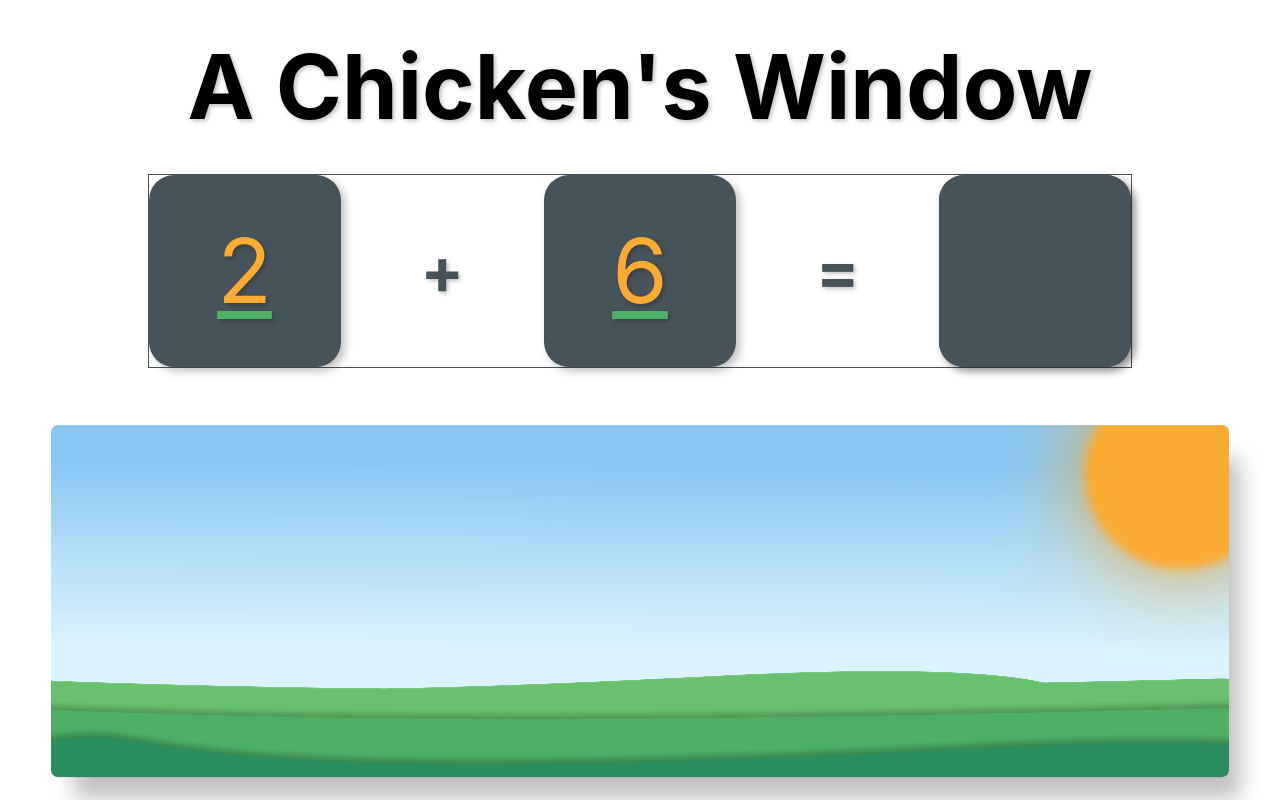
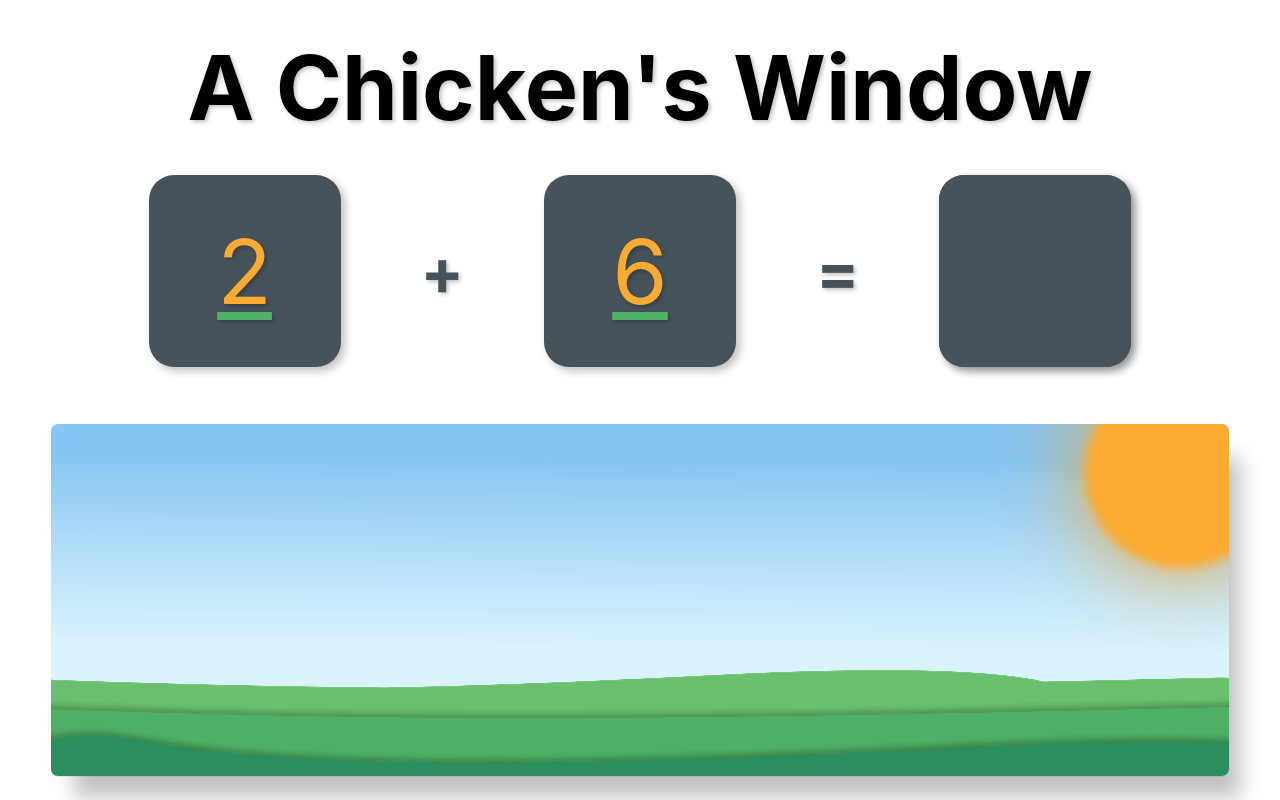
Before and after one commit to andrewvallejo/a-chickens-window, a Next.js app: page / in a window 1280 px wide. Built offline with nearby package versions, Linux system fonts and the light colour scheme.

Commit message:
Fix properties order

```diff
--- a/styles/Math.module.scss
+++ b/styles/Math.module.scss
@@ -3,11 +3,10 @@
 .mathContainer {
 	display: flex;
 	flex-direction: row;
+	align-items: center;
+	justify-content: space-around;
 	gap: 5rem;
 	max-width: 100rem;
-	align-items: center;
-	border: 1px solid $color-primary-dark;
-	justify-content: space-around;
 }
 
 .operator {
```
